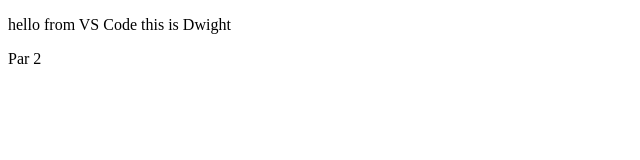
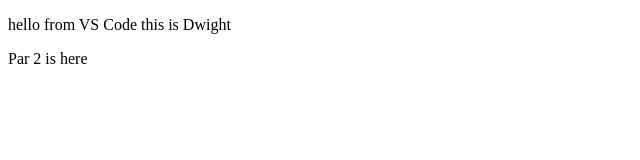
Before and after one commit to dlindqu3/mar4-lecture-vs, a plain HTML site: page index.html in a window 1280 px wide. Shown: the full height of the page, 0-640 px from the left. Drawn offline with Linux system fonts and the light colour scheme.

Commit message:
I added more to a paragraph on index.html

```diff
--- a/index.html
+++ b/index.html
@@ -8,6 +8,6 @@
 <body>
 
   <p>hello from VS Code this is Dwight</p>
-  <p>Par 2</p>
+  <p>Par 2 is here</p>
 </body>
 </html>
```
